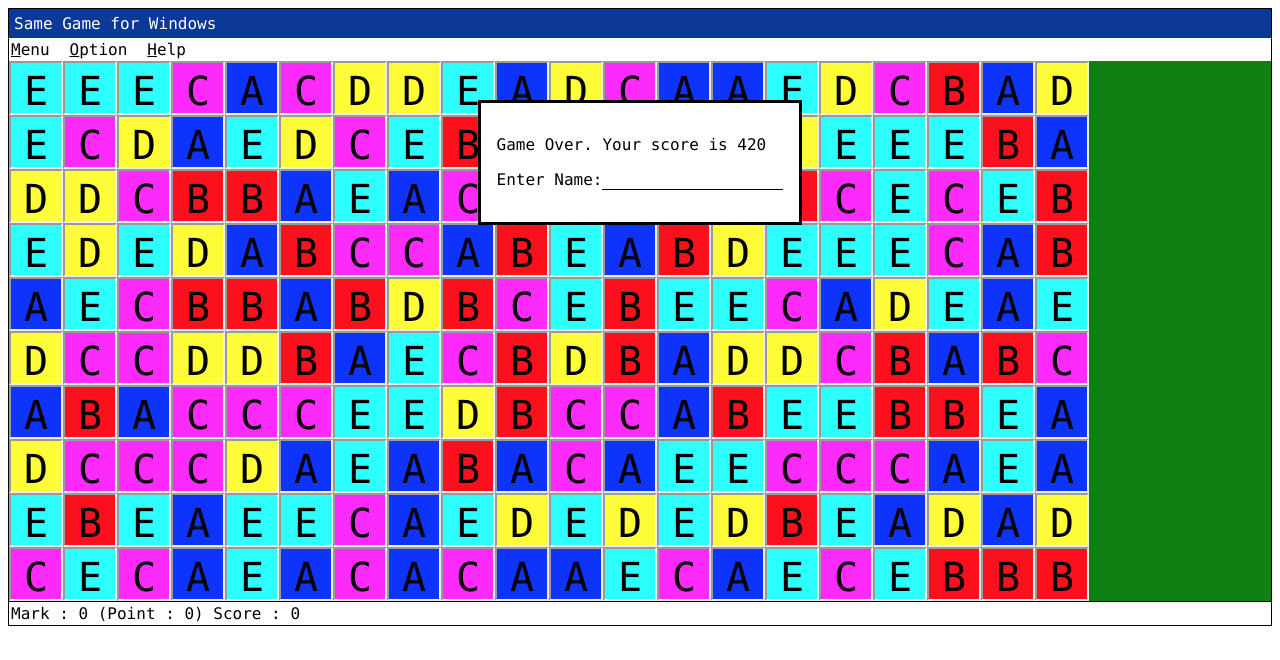
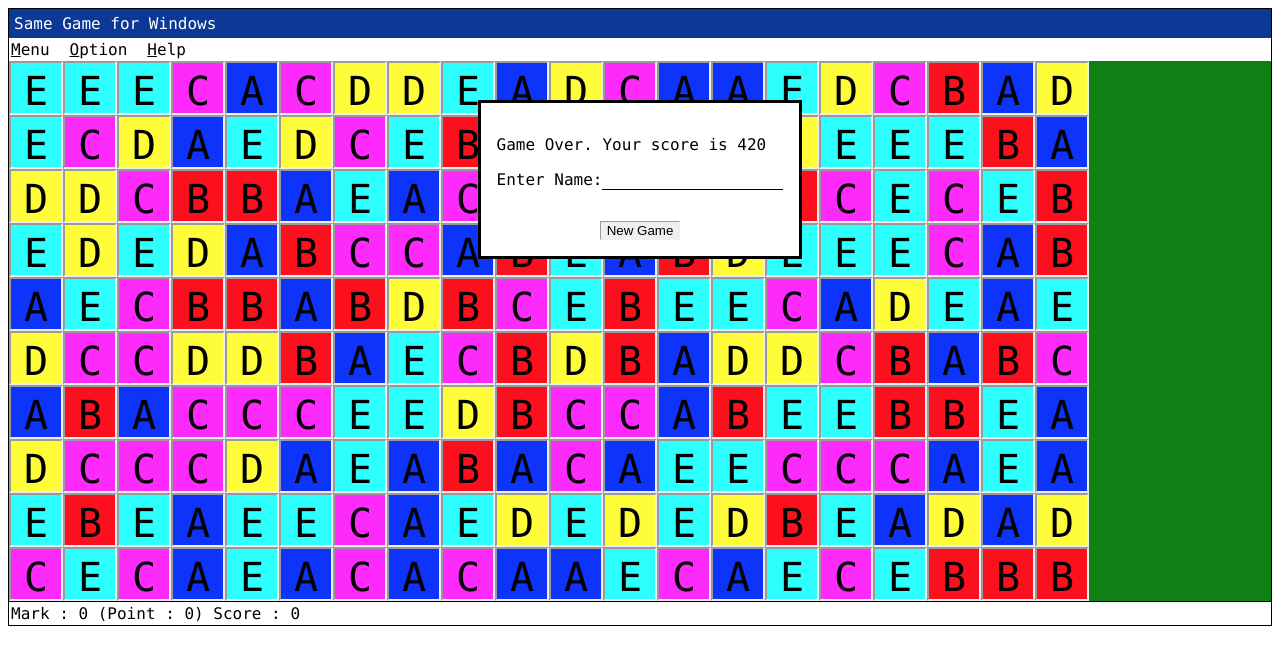
Before and after one commit to jakebloom/lettergame.exe, a React app: page / in a window 1280 px wide. Shown: the top 660 px of the page. Built offline with nearby package versions, Linux system fonts and the light colour scheme.

Commit message:
New game button

```diff
--- a/src/components/Dialog.tsx
+++ b/src/components/Dialog.tsx
@@ -22,12 +22,17 @@ export default class Dialog extends React.Component<DialogProps, DialogState> {
         this.setState({scores, submitted: false})
     }
 
+    componentDidMount() {
+        document.getElementById("nameInput").focus()
+    }
+
     render() {
         return <dialog className="modal" open={this.props.open}>
             <p>Game Over. Your score is {this.props.score}</p>
             <p>
                 Enter Name:
                 <input
+                    id="nameInput"
                     className="nameInput"
                     type="text"
                     onKeyPress={this.onKeyPress}
@@ -38,6 +43,9 @@ export default class Dialog extends React.Component<DialogProps, DialogState> {
                     (score: Score, idx: number) =>
                         <div key={"score" + idx}>{idx + 1}: {score.name} {score.score}</div>
                 )}
+            </div>
+            <div className="buttonContainer">
+                <button className="newGameButton">New Game</button>
             </div>
         </dialog>
     }
--- a/src/style.css
+++ b/src/style.css
@@ -134,3 +134,14 @@ li {
     border-bottom: 1px solid;
     outline-width: 0px;
 }
+
+.buttonContainer {
+    padding-top: 15px;
+    text-align: center;
+}
+
+.newGameButton {
+    border: 1px;
+    border-radius: 0px;
+    border-style: inset;
+}
```
Also changed, not shown: 2 other files (tests, documents, lock files or other folders).
